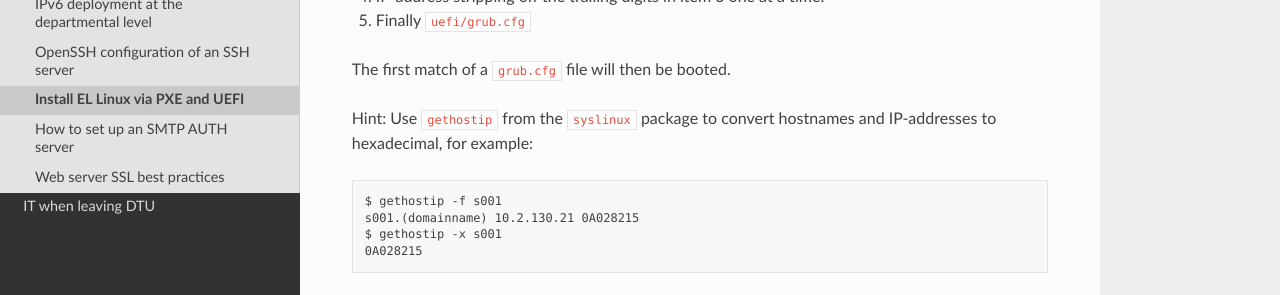
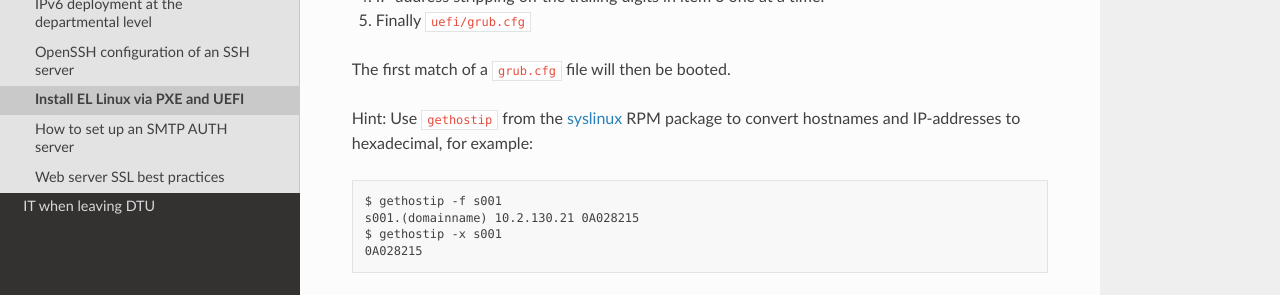
Before and after one commit to OleHolmNielsen/ITwiki, a Sphinx documentation site: the page built from docs/PXE_and_UEFI.rst, in a window 1280 px wide and 900 px high, scrolled down 11934 px. Shown: the part 438-733 px from the top of the window. Built offline with Sphinx 7.4.7 and the Read the Docs theme 3.1.0, drawn with Linux system fonts in a browser that asks for light colours.

Commit message:
Added syslinux link

```diff
--- a/docs/PXE_and_UEFI.rst
+++ b/docs/PXE_and_UEFI.rst
@@ -542,9 +542,11 @@ Then download by TFTP of ``grub.cfg`` files are attempted in the following order
 
 The first match of a ``grub.cfg`` file will then be booted.
 
-Hint: Use ``gethostip`` from the ``syslinux`` package to convert hostnames and IP-addresses to hexadecimal, for example::
+Hint: Use ``gethostip`` from the syslinux_ RPM package to convert hostnames and IP-addresses to hexadecimal, for example::
 
   $ gethostip -f s001
   s001.(domainname) 10.2.130.21 0A028215
   $ gethostip -x s001
   0A028215
+
+.. _syslinux: https://en.wikipedia.org/wiki/SYSLINUX
```
